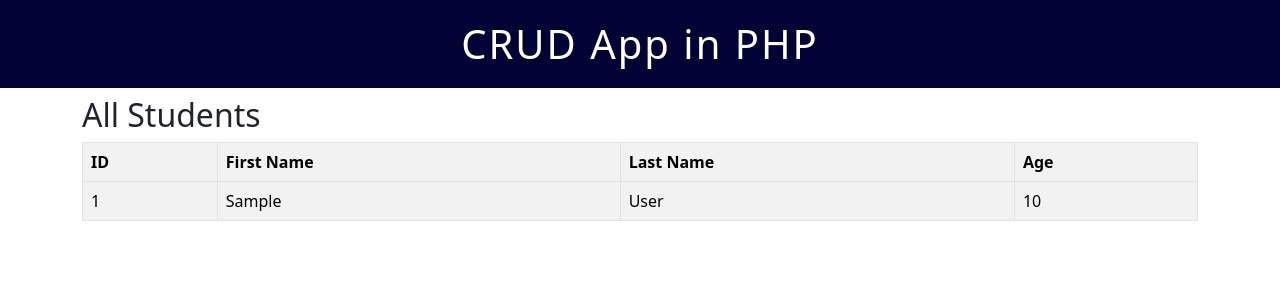
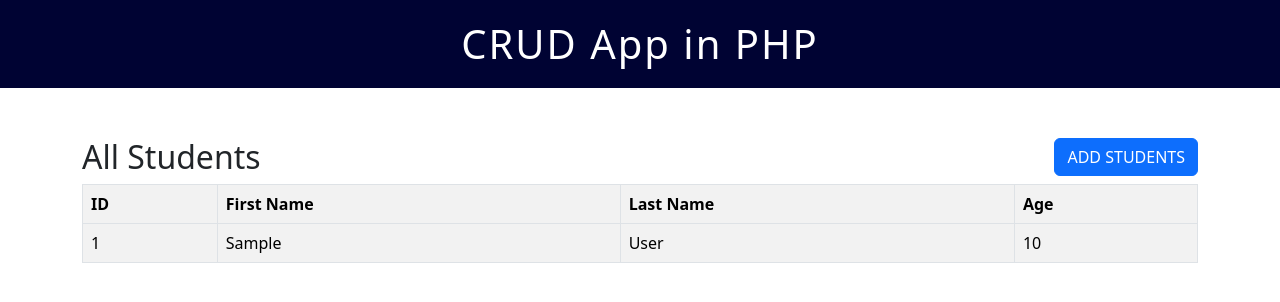
Before and after one commit to cavabonga/first_crud_php, a PHP site: page / in a window 1280 px wide. Shown: the top 302 px of the page. Run offline with PHP 8.4, Linux system fonts and the light colour scheme; tables that the repository leaves empty or names only in its code hold one stand-in row (values such as "Sample post").

Commit message:
modified:   index.php 	modified:   style.css

```diff
--- a/index.php
+++ b/index.php
@@ -1,7 +1,10 @@
 <?php include('header.php'); ?>
 <?php include('dbconnection.php'); ?>
 
+    <div class="box1">
         <h2>All Students</h2>
+        <button type="button" class="btn btn-primary" data-bs-toggle="modal" data-bs-target="#exampleModal">ADD STUDENTS</button>
+     </div>
         <table class="table table-hover table-bordered table-striped">
             <thead></thead>
                 <tr>
@@ -39,4 +42,41 @@
             </tbody>
         </table>
 
+
+<!-- Modal -->
+<form>
+<div class="modal fade" id="exampleModal" tabindex="-1" role="dialog" aria-labelledby="exampleModalLabel" aria-hidden="true">
+  <div class="modal-dialog" role="document">
+    <div class="modal-content">
+      <div class="modal-header">
+        <h5 class="modal-title" id="exampleModalLabel">ADD STUDENTS</h5>
+        <button type="button" class="close" data-dismiss="modal" aria-label="Close">
+          <span aria-hidden="true">&times;</span>
+        </button>
+      </div>
+      <div class="modal-body">
+
+            <div class="form-group">
+                <label for="f_name" class="form-label">First Name</label>
+                <input type="text" name="f_name" class="form-control">
+            </div>
+            <div class="form-group">
+                <label for="l_name">Last Name</label>
+                <input type="text" name="l_name" class="form-control">
+            </div>
+            <div class="form-group">
+                <label for="age">Age</label>
+                <input type="text" name="age" class="form-control">
+            </div>
+
+      </div>
+      <div class="modal-footer">
+        <button type="button" class="btn btn-secondary" data-dismiss="modal">Close</button>
+        <button type="button" class="btn btn-success">ADD</button>
+      </div>
+    </div>
+  </div>
+</div>
+</form>
+
 <?php include('footer.php'); ?>
--- a/style.css
+++ b/style.css
@@ -6,3 +6,15 @@
     letter-spacing: 2px;
     font-weight: 500;
 }
+
+.box1 h2{
+    float: left;
+}
+
+.box1 button {
+    float: right;
+}
+
+.container {
+    margin-top: 50px;
+}
```
Lines whose indentation alone changed are shown as unchanged.
